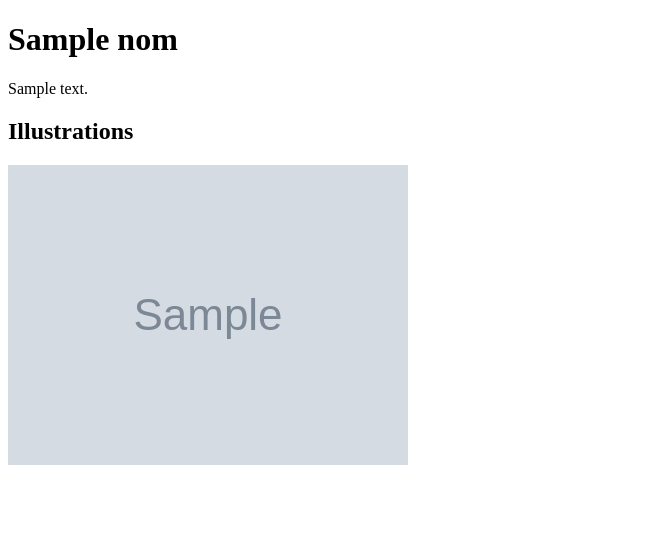
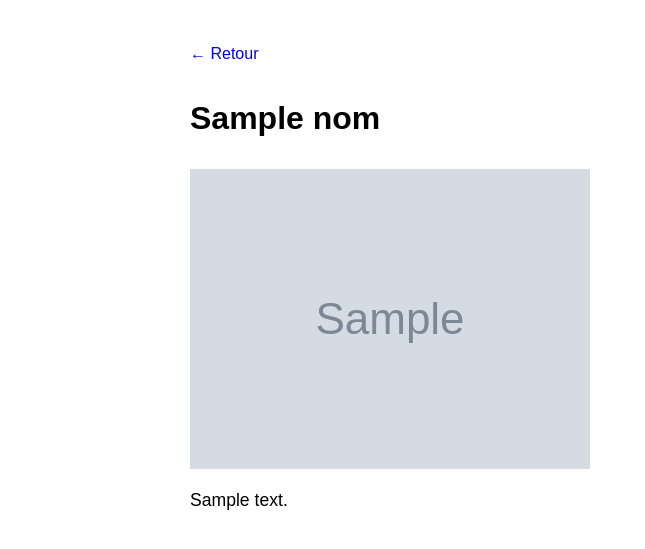
Before and after one commit to lefort999/infine, a Python web app: template templates/chapitre.html in a window 1280 px wide. Shown: the top 549 px of the page, without its empty margins (0-645 px from the left). Run offline with Jinja, Linux system fonts and the light colour scheme; the template is opened without the code that fills it: most values are stand-ins (such as "Sample title", 1, 10 or a date in 2020); grey boxes marked "Sample" are stand-in pictures.

Commit message:
Update chapitre.html

```diff
--- a/templates/chapitre.html
+++ b/templates/chapitre.html
@@ -2,23 +2,31 @@
 <html lang="fr">
 <head>
 <meta charset="utf-8" />
+<meta name="viewport" content="width=device-width, initial-scale=1" />
 <title>{{ nom|capitalize }}</title>
 <style>
+body {
+max-width: 900px;
+margin: 40px auto;
+padding: 0 24px;
+font-family: Arial, sans-serif;
+line-height: 1.8;
+}
 img { max-width: 100%; height: auto; display:block; margin: 0 0 1rem 0; }
-    .contenu { white-space: pre-wrap; }
+.contenu { white-space: pre-wrap; font-size: 1.1em; }
+a { text-decoration: none; }
 </style>
 </head>
 <body>
+<p><a href="{{ url_for('accueil') }}">← Retour</a></p>
 <h1>{{ nom|capitalize }}</h1>
+
+
+{% if image_url %}
+<img src="{{ image_url }}" alt="Illustration de {{ nom }}">
+{% endif %}
+
+
 <div class="contenu">{{ contenu }}</div>
-
-  {% if images_urls %}
-    <h2>Illustrations</h2>
-    {% for src in images_urls %}
-      <img src="{{ src }}" alt="{{ nom }} illustration {{ loop.index }}">
-    {% endfor %}
-  {% else %}
-    <p><em>Aucune image.</em></p>
-  {% endif %}
 </body>
 </html>
```
Lines whose indentation alone changed are shown as unchanged.
